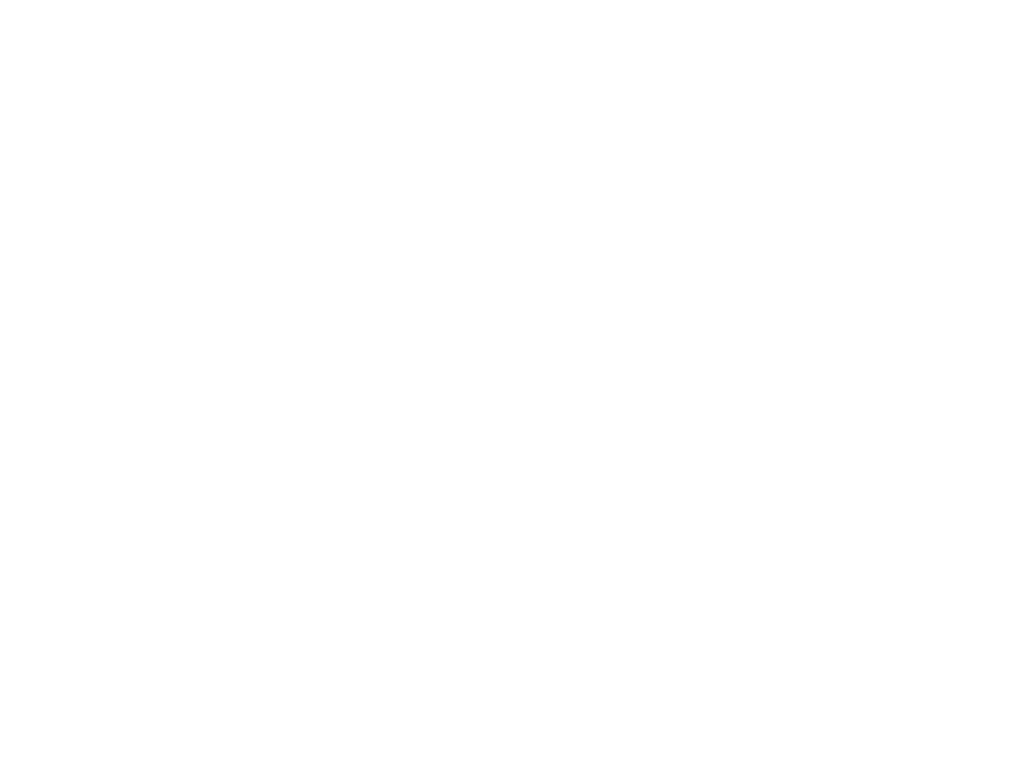
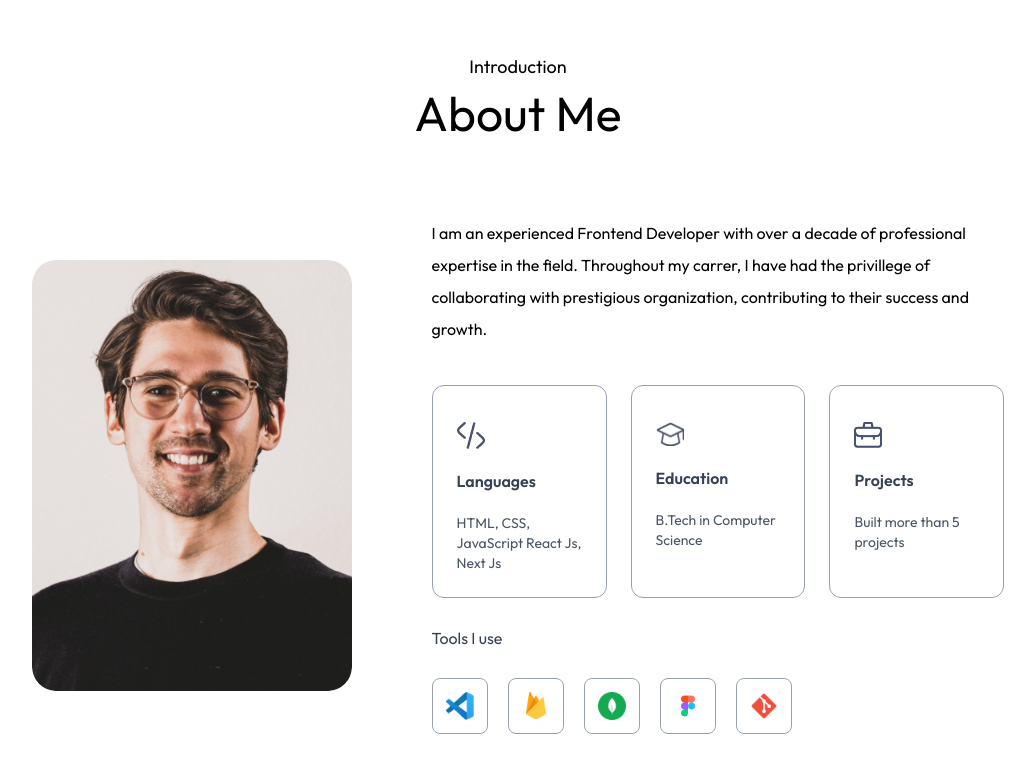
Before and after one commit to Aljo00/personal_portfollio_demo2, a Next.js app: page / in a window 1280 px wide. Shown: the part 787-1560 px from the top of the page, without its empty margins (122-1157 px from the left). Before the commit the page ends 800 px from the top, so only its background shows below. Built offline with nearby package versions, Linux system fonts and the light colour scheme; a web font is replaced by a local one.

Commit message:
Completed the About section.

```diff
--- /dev/null
+++ b/app/components/About.jsx
@@ -0,0 +1,59 @@
+import { assets, infoList, toolsData } from "@/assets/assets";
+import Image from "next/image";
+import React from "react";
+
+const About = () => {
+  return (
+    <div id="about" className="w-full px-[12%] py-10 scroll-mt-20">
+      <h4 className="text-center mb-2 text-lg font-Ovo">Introduction</h4>
+      <h2 className="text-center text-5xl font-Ovo">About Me</h2>
+
+      <div className="flex w-full flex-col lg:flex-row items-center gap-20 my-20">
+        <div className="w-64 sm:w-80 rounded-3xl max-w-none">
+          <Image
+            src={assets.user_image}
+            alt="user_image"
+            className="w-full rounded-3xl"
+          />
+        </div>
+
+        <div className="flex-1 ">
+          <p className="mb-10 max-w-2xl font-Ovo">
+            I am an experienced Frontend Developer with over a decade of
+            professional expertise in the field. Throughout my carrer, I have
+            had the privillege of collaborating with prestigious organization,
+            contributing to their success and growth.
+          </p>
+
+          <ul className="grid grid-cols-1 sm:grid-cols-3 gap-6 max-w-2xl">
+            {infoList.map(({ icon, iconDark, title, description }, index) => (
+              <li
+                key={index}
+                className="border-[0.5px] border-gray-400 rounded-xl p-6 cursor-pointer hover:bg-purple-100 hover:-translate-y-1 duration-500 hover:[box-shadow:4px_4px_0_#000]"
+              >
+                <Image src={icon} alt={title} className="w-7 mt-3" />
+                <h3 className="my-4 font-semibold text-gray-700">{title}</h3>
+                <p className="text-gray-600 text-sm">{description}</p>
+              </li>
+            ))}
+          </ul>
+
+          <h4 className="my-6 text-gray-700">Tools I use</h4>
+
+          <ul className="flex items-center gap-3 sm:gap-5">
+            {toolsData.map((tool, index) => (
+              <li
+                className="flex items-center justify-center w-12 sm:w-14 aspect-square border border-gray-400 rounded-lg cursor-pointer hover:-translate-y-1 duration-500 hover:[box-shadow:4px_4px_0_#000]"
+                key={index}
+              >
+                <Image src={tool} alt="Tool" className="w-5 sm:w-7" />
+              </li>
+            ))}
+          </ul>
+        </div>
+      </div>
+    </div>
+  );
+};
+
+export default About;
--- a/app/components/Navbar.jsx
+++ b/app/components/Navbar.jsx
@@ -1,8 +1,9 @@
 import { assets } from "@/assets/assets";
 import Image from "next/image";
-import React, { useRef } from "react";
+import React, { useEffect, useRef, useState } from "react";
 
 const Navbar = () => {
+  const [isScroll, setIsScroll] = useState(false)
   const sideMenuRef = useRef();
 
   const openMenu = () => {
@@ -13,13 +14,27 @@
     sideMenuRef.current.style.transform = "translateX(16rem)";
   };
 
+  useEffect(() => {
+    window.addEventListener('scroll', () => {
+      if(scrollY > 50){
+        setIsScroll(true)
+      }else{
+        setIsScroll(false)
+      }
+    })
+  },[])
+
   return (
     <>
       <div className="fixed top-0 right-0 w-11/12 -z-10 translate-y-[-80%]">
         <Image src={assets.header_bg_color} alt="" className="w-full" />
       </div>
 
-      <nav className="w-full fixed px-5 lg:px-8 xl:px-[8%] py-4 flex items-center justify-between z-50">
+      <nav
+        className={`w-full fixed px-5 lg:px-8 xl:px-[8%] py-4 flex items-center justify-between z-50 ${
+          isScroll ? "bg-white bg-opacity-50 backdrop-blur-lg shadow-sm" : ""
+        }`}
+      >
         <a href="#top">
           <Image
             src={assets.logo}
@@ -28,7 +43,11 @@
           />
         </a>
 
-        <ul className="hidden md:flex items-center gap-6 lg:gap-8 rounded-full px-12 py-3 bg-white shadow-sm bg-opacity-50">
+        <ul
+          className={`hidden md:flex items-center gap-6 lg:gap-8 rounded-full px-12 py-3 ${
+            isScroll ? "" : "bg-white shadow-sm bg-opacity-50"
+          }`}
+        >
           <li>
             {" "}
             <a className="font-Ovo" href="#top">
@@ -71,7 +90,10 @@
           >
             Contact <Image src={assets.arrow_icon} alt="" className="w-3" />
           </a>
-          <button className="block md:hidden ml-3 cursor-pointer" onClick={openMenu}>
+          <button
+            className="block md:hidden ml-3 cursor-pointer"
+            onClick={openMenu}
+          >
             <Image src={assets.menu_black} alt="" className="w-6" />
           </button>
 
--- a/app/layout.js
+++ b/app/layout.js
@@ -18,7 +18,7 @@
 
 export default function RootLayout({ children }) {
   return (
-    <html lang="en">
+    <html lang="en" className="scroll-smooth">
       <body
         className={`${outfit.className} ${ovo.className} antialiased leading-8 overflow-x-hidden`}
       >
--- a/app/page.js
+++ b/app/page.js
@@ -1,13 +1,14 @@
 'use client'
-import Image from "next/image";
 import Navbar from "./components/Navbar";
 import Header from "./components/Header";
+import About from "./components/About";
 
 export default function Home() {
   return (
     <>
       <Navbar />
       <Header />
+      <About />
     </>
   );
 }
```
